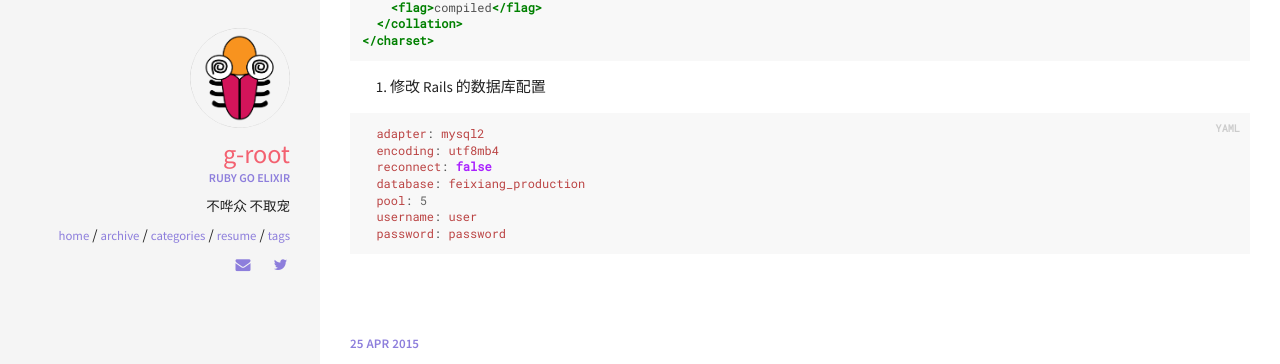
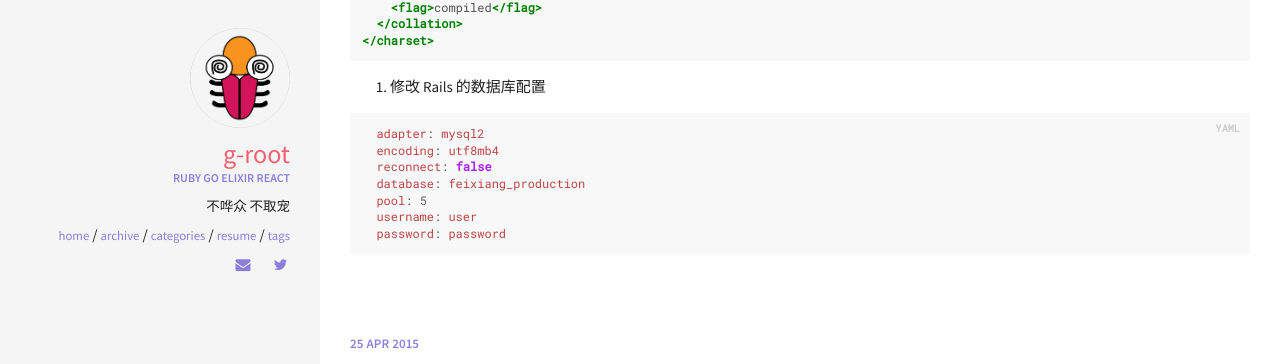
Before and after one commit to guyanbiao/guyanbiao.github.com, a Jekyll site: the page built from index.html, in a window 1280 px wide. Shown: the part 2308-2672 px from the top of the page. Built offline with Jekyll 4.4.1, drawn with Linux system fonts in a browser that asks for light colours.

Commit message:
add react as tag

```diff
--- a/_config.yml
+++ b/_config.yml
@@ -35,7 +35,7 @@ kramdown:
 owner:
   name: G-root
   avatar: logo-bug.png
-  job: "ruby go elixir"
+  job: "ruby go elixir react"
   bio: "不哗众 不取宠"
   email: guyanbiao@gmail.com
   disqus-shortname:
```
